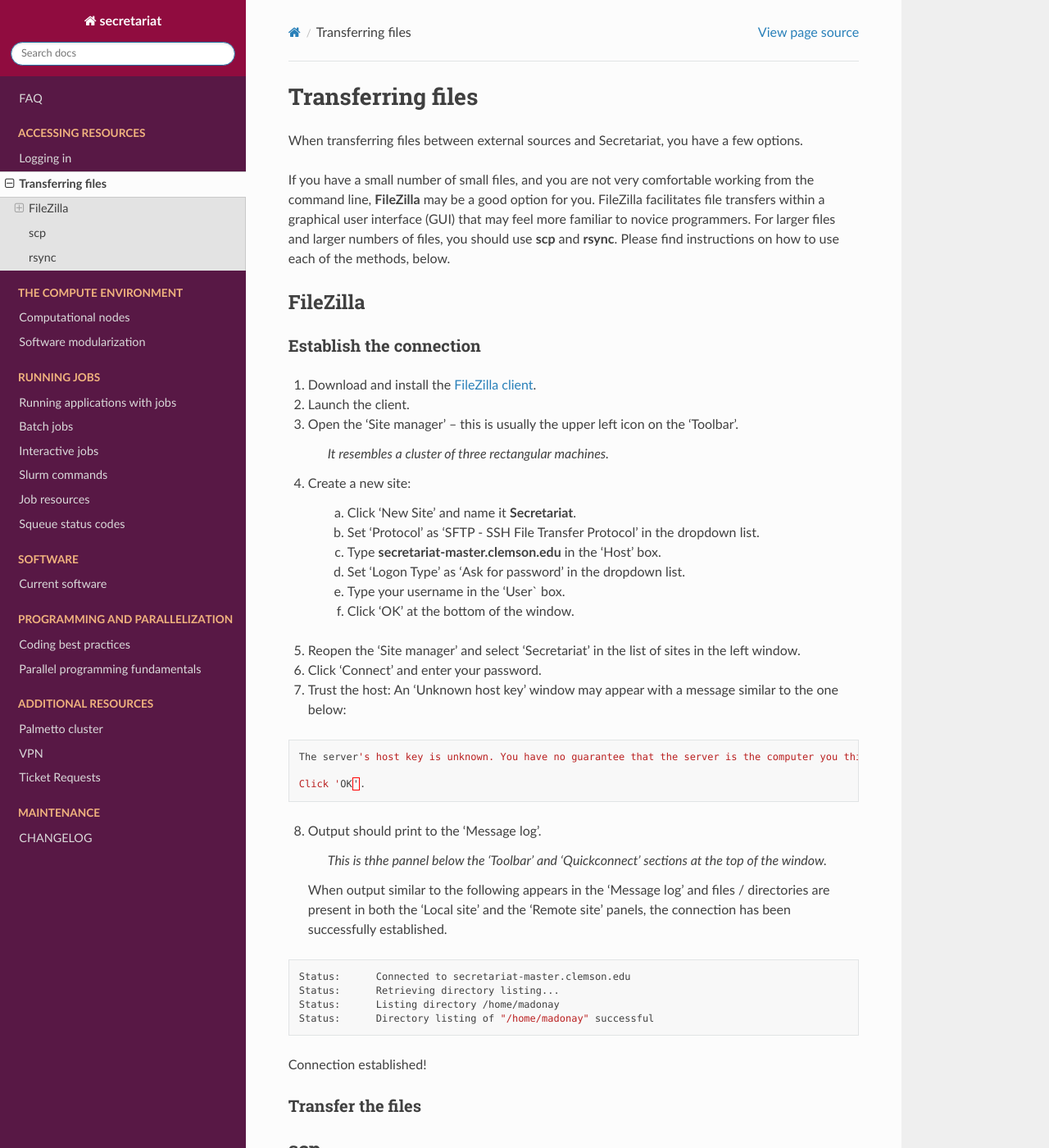
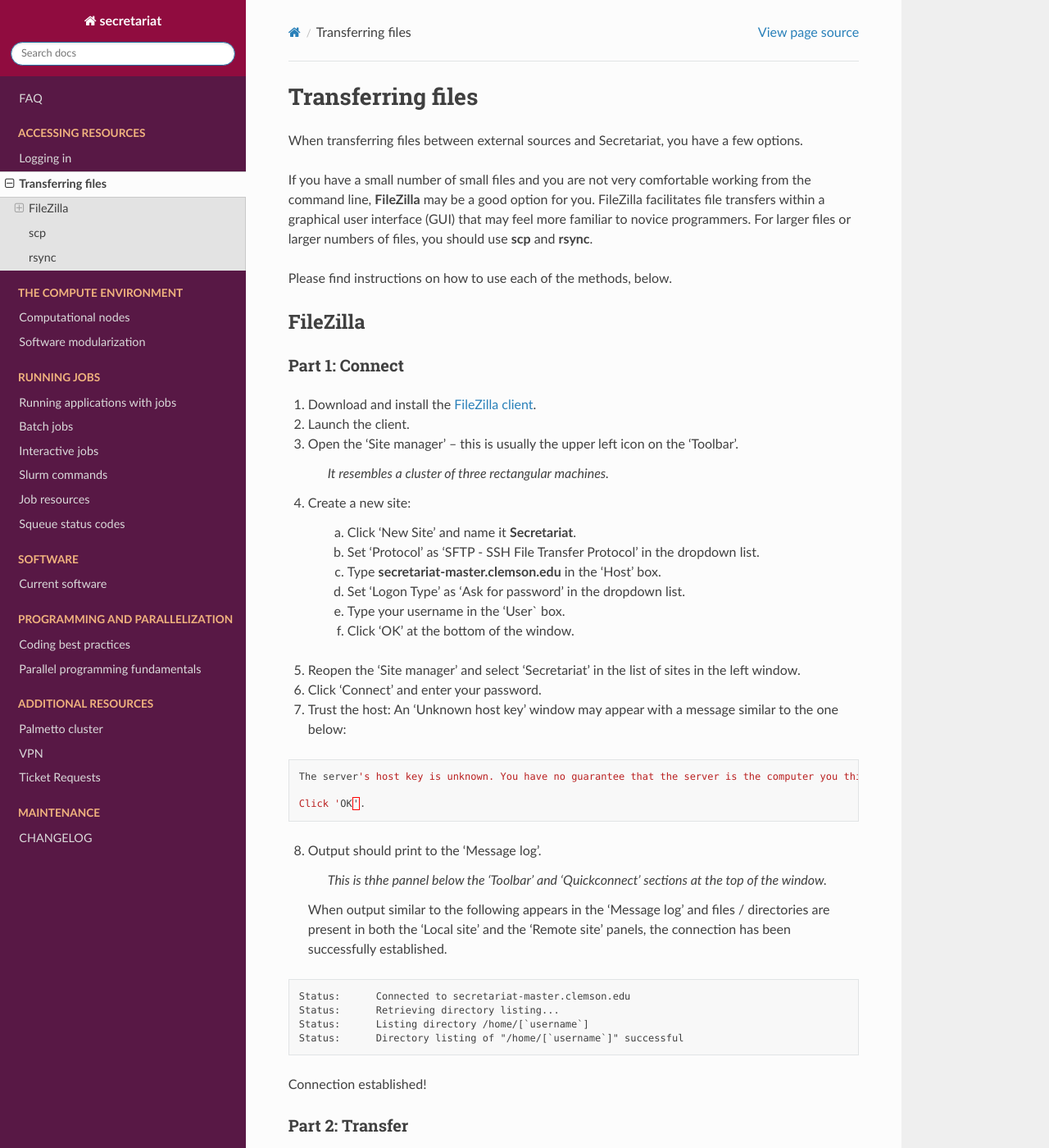
Before and after one commit to amalgamaria/secretariat, a Sphinx documentation site: the page built from docs/access/transferring-files.rst, in a window 1280 px wide and 1400 px high. Shown: the whole window at 82% size. Built offline with Sphinx 7.4.7 and the Read the Docs theme 2.0.0, drawn with Linux system fonts in a browser that asks for light colours.

Commit message:
Update FileZilla content -v3

```diff
--- a/docs/access/transferring-files.rst
+++ b/docs/access/transferring-files.rst
@@ -3,13 +3,15 @@
 
 When transferring files between external sources and Secretariat, you have a few options.
 
-If you have a small number of small files, and you are not very comfortable working from the command line, **FileZilla** may be a good option for you. FileZilla facilitates file transfers within a graphical user interface (GUI) that may feel more familiar to novice programmers. For larger files and larger numbers of files, you should use **scp** and **rsync**. Please find instructions on how to use each of the methods, below.
+If you have a small number of small files and you are not very comfortable working from the command line, **FileZilla** may be a good option for you. FileZilla facilitates file transfers within a graphical user interface (GUI) that may feel more familiar to novice programmers. For larger files or larger numbers of files, you should use **scp** and **rsync**.
+
+Please find instructions on how to use each of the methods, below.
 
 FileZilla
 ---------
 
-Establish the connection
-^^^^^^^^^^^^^^^^^^^^^^^^
+Part 1: Connect
+^^^^^^^^^^^^^^^
 
 1. Download and install the `FileZilla client`_.
 2. Launch the client.
@@ -43,17 +45,17 @@
 
    When output similar to the following appears in the 'Message log' and files / directories are present in both the 'Local site' and the 'Remote site' panels, the connection has been successfully established.
 
-.. code-block:: bash
+.. code-block::
 
    Status:	Connected to secretariat-master.clemson.edu
    Status:	Retrieving directory listing...
-   Status:	Listing directory /home/madonay
-   Status:	Directory listing of "/home/madonay" successful
+   Status:	Listing directory /home/[`username`]
+   Status:	Directory listing of "/home/[`username`]" successful
 
 Connection established!
 
-Transfer the files
-^^^^^^^^^^^^^^^^^^
+Part 2: Transfer
+^^^^^^^^^^^^^^^^
 
 
 
```
